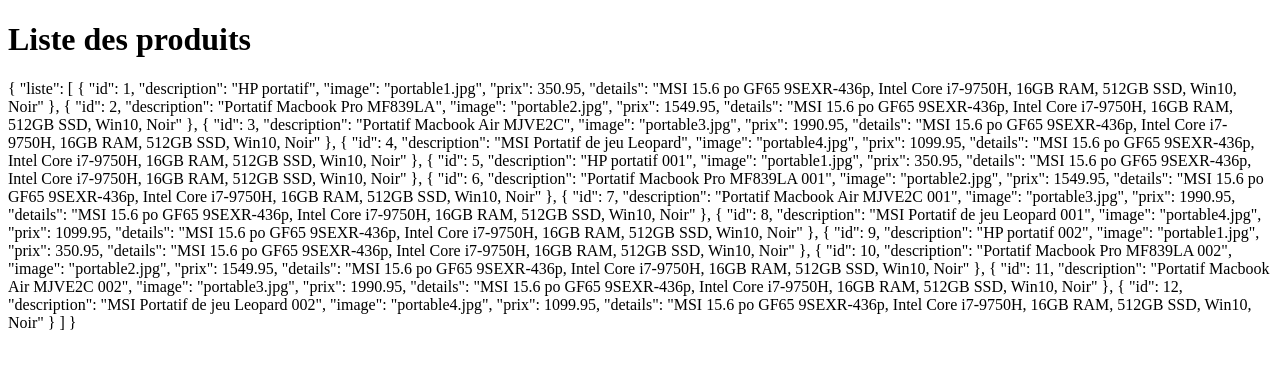
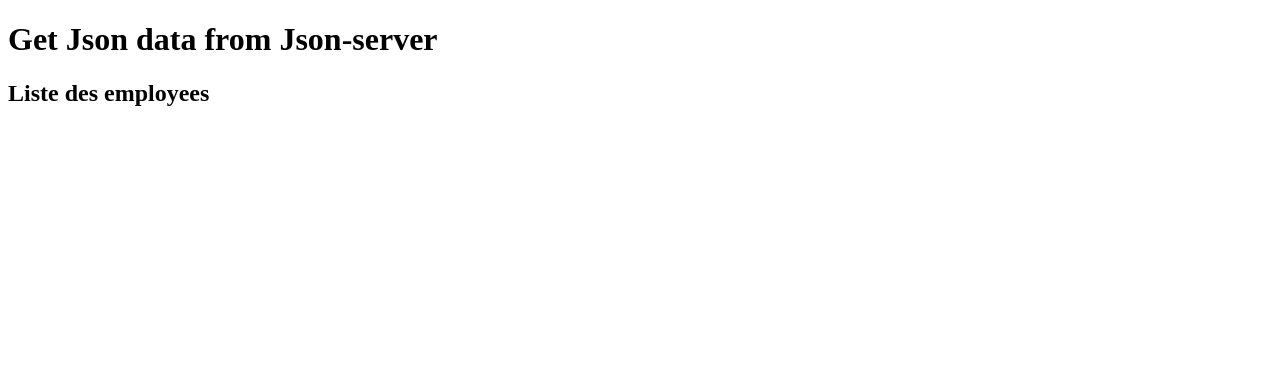
Before and after one commit to houzhihuil/philipwhole.github.io, a website: page index.html in a window 1280 px wide. Drawn offline with Linux system fonts and the light colour scheme; no server answers.

Commit message:
fetch api

```diff
--- a/index.html
+++ b/index.html
@@ -1,119 +1,30 @@
-<!-- <!DOCTYPE html>
-<html lang="fr">
-<head>
-<meta charset="UTF-8">
-  <meta name="viewport" content="width=device-width, initial-scale=1.0">
-  <title>CV_Philip</title>
-  <style>
-    body {
-      font-family: Arial, sans-serif;
-      margin: 100px;
-      padding: 20px;
-    }
-
-    h1 {
-      color: #333;
-	  text-align: center
-    }
-
-    h2 {
-      color: blue;
-    }
-
-    p {
-      margin-bottom: 10px;
-    }
-
-    .section {
-      margin-bottom: 30px;
-    }
-  </style>
-</head>
-<body>
-  <div class="section">
-    <h1>Philip Hou - Comptable</h1><br>
-	<p>Adresse: Montréal (Québec) H9K 0A7</p>
-    <p>Téléphone : (438) 505-7246</p>
-    <p>Courriel : houzhihuil@gmail.com</p>
-	<p>Lindedin: https://www.linkedin.com/in/philip-hou-87b529278/</p>
-	<p>Website : www.philipwhole.ddns.net</p>
-
-  </div>
-
-  <hr>
-  <div class="section">
-    <h2>Formation</h2>
-    <p>Comptabilité</p>
-    <p>Université de McGill, Montréal, 2006-2009</p>
-  </div>
-
-  <hr>
-  <div class="section">
-    <h2>Expérience</h2>
-    <h3>Commis comptable</h3>
-    <p>9249-3634 QUÉBEC inc.</p>
-    <p>2011 - 2018</p>
-    <ul>
-      <li>Tenu de livres</li>
-      <li>rapports comptables</li>
-    </ul>
-
-    <br>
-	<h3>Comptable</h3>
-    <p>Regent Textile Machinery Canada Lté</p>
-    <p>2020 - Present</p>
-    <ul>
-      <li>Tenu de livres</li>
-      <li>rapports comptables</li>
-	  <li>clôture d’exercice</li>
-    </ul>
-  </div>
-
-  <hr>
-  <div class="section">
-    <h2>Capacité et Compétences</h2>
-    <ul>
-      <li>Être responsable de l'ensemble du cycle de l'activité comptable selon les PCGR</li>
-      <li>Faire la tenue de livres ainsi que le suivi des comptes</li>
-      <li>Réconciliation bancaire,  réconciliation carte de Crédit</li>
-      <li>Traiter les remises gouvernementales - TPS-TVH, TVQ et DAS</li>
-      <li>CNESST, Gérer les paies, DAS, T4 et RL-1 pour les employés et le gouvernement</li>
-	  <li>JavaScript</li>
-      <li>Python</li>
-      <li>T4A à la fin de l’année (slips et summary)</li>
-	  <li>Exercice des systèmes fiscaux de la Québec, de l'Ontario, de la Colombie-Britannique, etc.</li>
-	  <li>Configuration multidevise et rapports en devises étrangères et en dollar canadien</li>
-      <li>Vérifier les droits de douane sur la déclaration et l'ajustement de l'ASFC</li>
-      <li>Préparer et analyser les états financiers mensuels et annuels</li>
-	  <li>Ajustement des stocks de fin d'année</li>
-	  <li>Coopérer avec le cabinet CPA et la clôture de fin d'année</li>
-	  <li>Identifier et analyser les problèmes et les résoudre</li>
-	  <li>Bonne connaissance de l’informatique : développer et maintenir un serveur Web, gestion efficace des données, cryptage et décryptage des données, partager et synchroniser les données, adapté au télétravail.</li>
-
-    </ul>
-  </div>
-
-</body>
-</html> -->
-
-
 <!DOCTYPE html>
 <html>
 <head>
-  <title>JSON Data</title>
+  <title>JSON API</title>
 </head>
 <body>
-  <h1>Liste des produits</h1>
+  <h1>Get Json data from Json-server</h1>
+  <h2>Liste des employees</h2>
   <div id="data-container"></div>
 
   <script>
-    fetch('produits.json')
-      .then(response => response.json())
-      .then(data => {
-        const container = document.getElementById('data-container');
-        container.textContent = JSON.stringify(data, null, 2);
-      })
-      .catch(error => console.error('Error fetching data:', error));
+    let url = 'https://json-server.cyclic.cloud/api/employees';
+
+          fetch(url)
+          .then(response => response.json())
+          .then(data => {
+            // Use the JSON data here
+            console.log(data);
+            const container = document.getElementById('data-container');
+            //container.textContent = JSON.stringify(data.liste[11], null, 2);
+            container.textContent = JSON.stringify(data, null, 2);
+          })
+          .catch(error => {
+            console.error('Error fetching JSON data:', error);
+});
+
   </script>
+
 </body>
 </html>
```
Also changed, not shown: package.json (added, +12 -0 lines), 1 other file.
